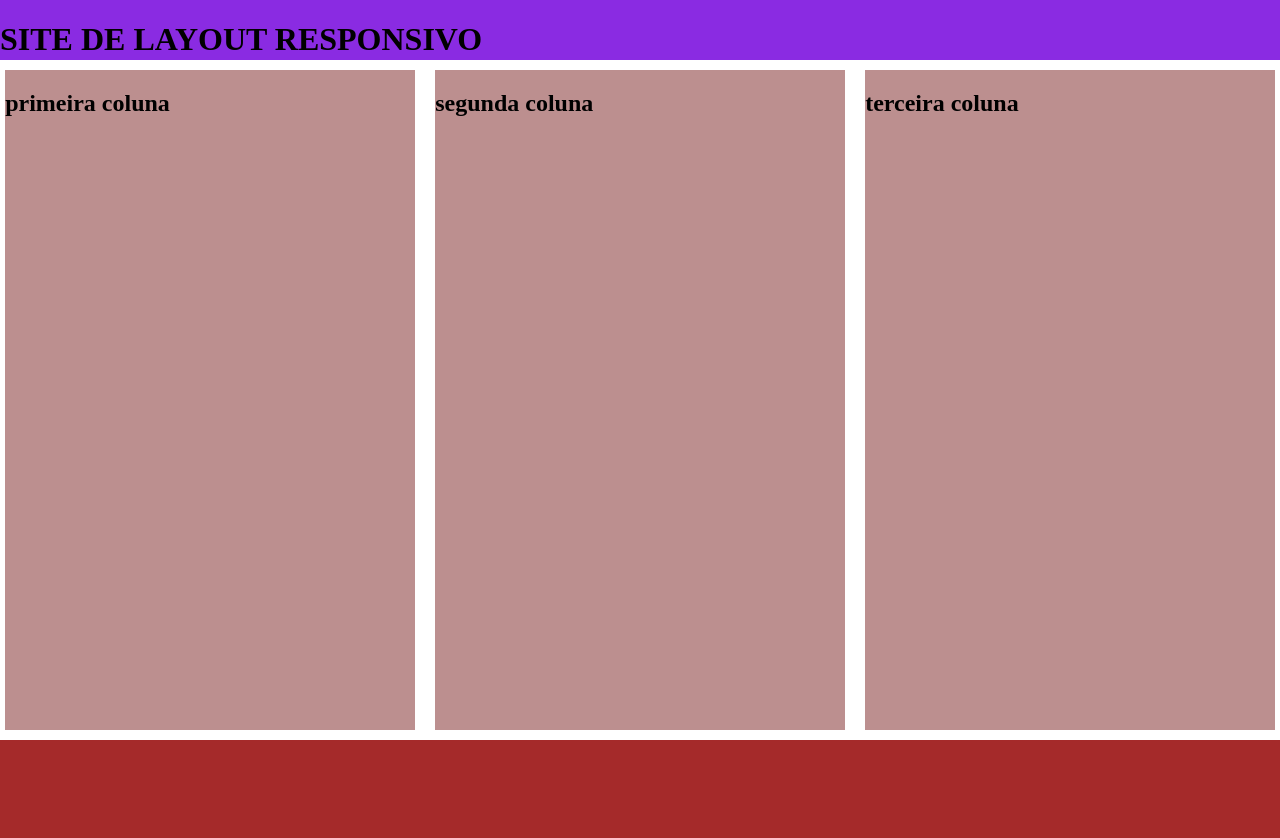
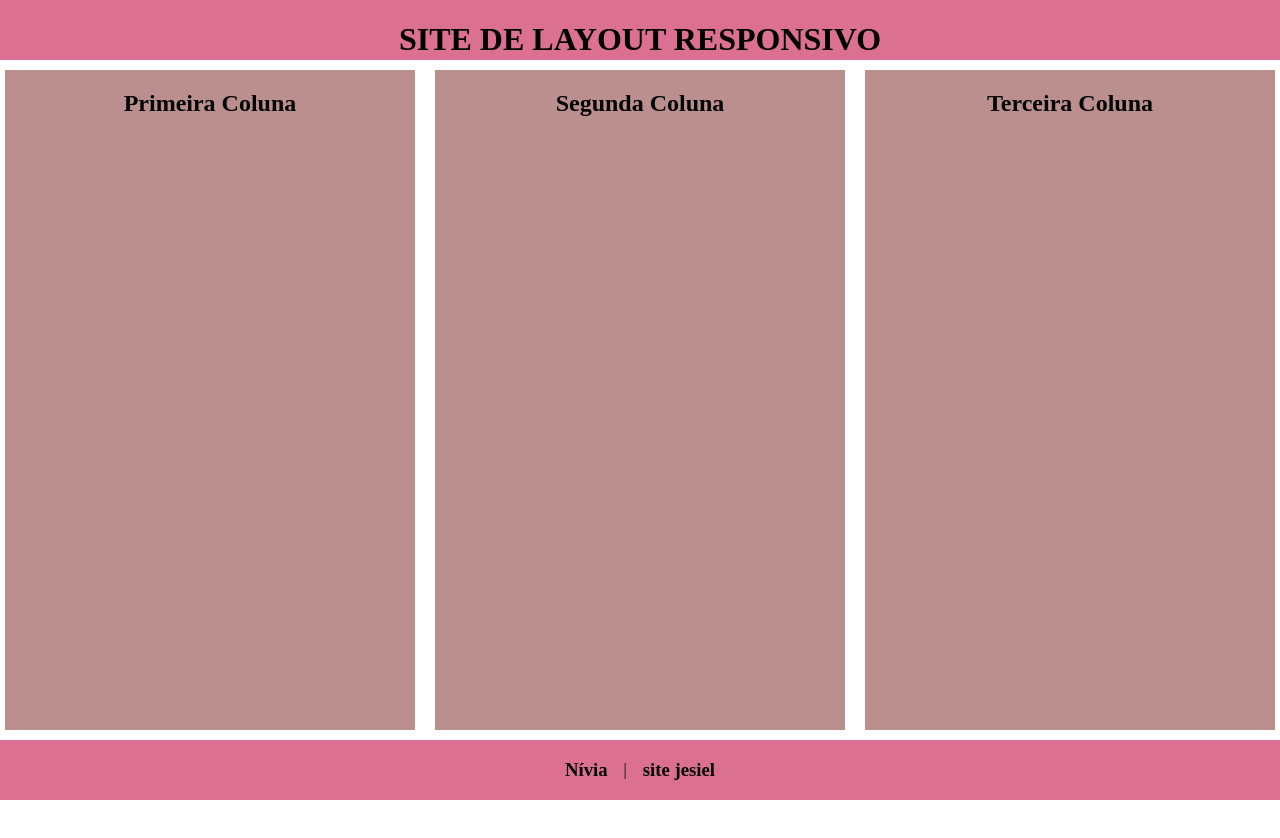
Before and after one commit to ifpi-picos/layout-responsivo-AntoniaNivia, a plain HTML site: page index.html in a window 1280 px wide. After the commit the page ends 800 px from the top, so only its background shows below. Drawn offline with Linux system fonts and the light colour scheme.

Commit message:
index.html

```diff
--- a/aula.css
+++ b/aula.css
@@ -17,13 +17,30 @@ header, footer{
 }
 
 header{
-    background-color: blueviolet;
+    background-color: palevioletred;
+    justify-content: center;
+}
 
+.cabeçalho {
+    justify-content: center;
+    text-align: center;
+}
+
+h2 {
+    text-align: center;
 }
 
 footer{
-    background-color: brown;
-    height: 60vh;
+    background-color: palevioletred;
+    height: 60px;
+    display: flex;
+    justify-content: center;
+    align-items: center;
+    gap: 1rem;
+}
+
+h3{
+    color: black;
 }
 
 main{
--- a/index.html
+++ b/index.html
@@ -9,15 +9,19 @@
 <body>
     <header>
 
-            <h1>SITE DE LAYOUT RESPONSIVO</h1>
+            <h1 class="cabeçalho">SITE DE LAYOUT RESPONSIVO</h1>
 
     </header>
 
     <main>
-        <div><h2>primeira coluna</h2></div>
-        <div><h2>segunda coluna</h2></div>
-        <div><h2>terceira coluna</h2></div>
+        <div><h2>Primeira Coluna</h2></div>
+        <div><h2>Segunda Coluna</h2></div>
+        <div><h2>Terceira Coluna</h2></div>
     </main>
-    <footer></footer>
+    <footer>
+        <h3 class="text">Nívia </h3>
+        <p class="text">|</p>
+        <h3 class="text">site jesiel</h3>
+    </footer>
 </body>
 </html>
```
